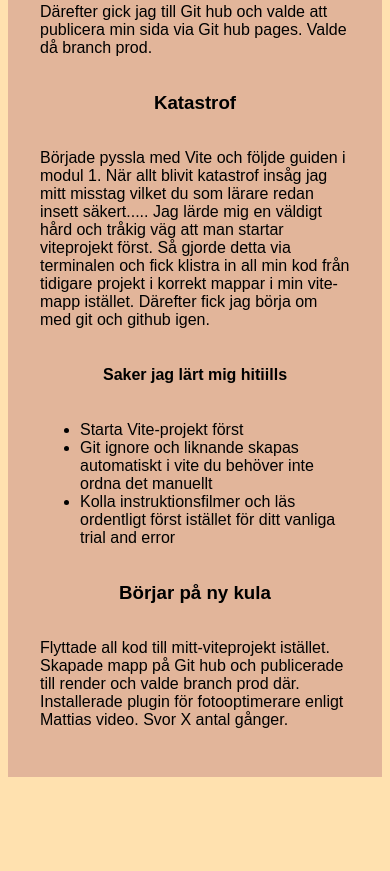
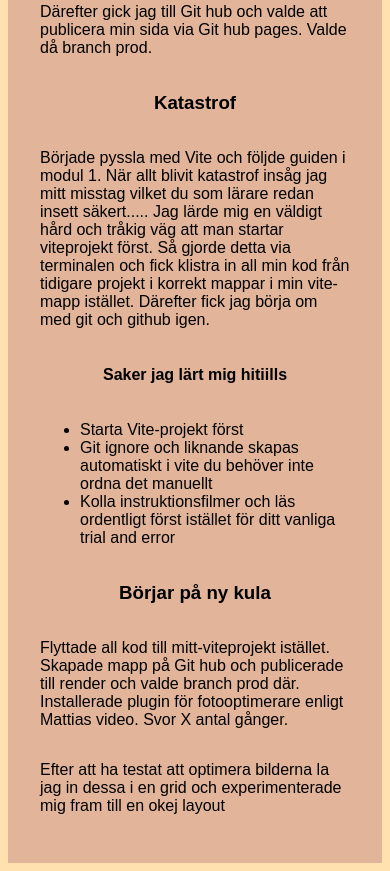
Before and after one commit to SusannaCarlsson90/labb1-vite, a website built with Vite: page process.html in a window 390 px wide. Shown: the part 1307-2178 px from the top of the page. Before the commit the page ends 2092 px from the top, so only its background shows below. Built offline with nearby package versions, Linux system fonts and the light colour scheme.

```diff
--- a/process.html
+++ b/process.html
@@ -54,3 +54,4 @@
 </ul>
 <h3>Börjar på ny kula</h3>
 <p>Flyttade all kod till mitt-viteprojekt istället. Skapade mapp på Git hub och publicerade till render och valde branch prod där. Installerade plugin för fotooptimerare enligt Mattias video. Svor X antal gånger.</p>
+<p>Efter att ha testat att optimera bilderna la jag in dessa i en grid och experimenterade mig fram till en okej layout</p>
```
Also changed, not shown: pizzabot.html (+1 -0 lines).
